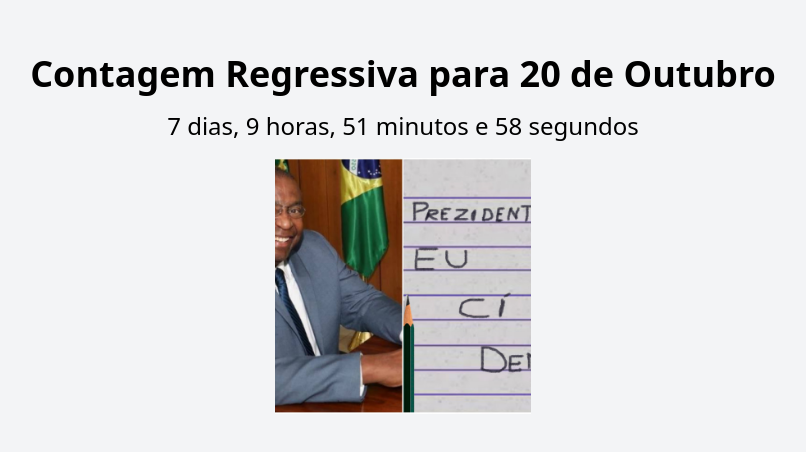
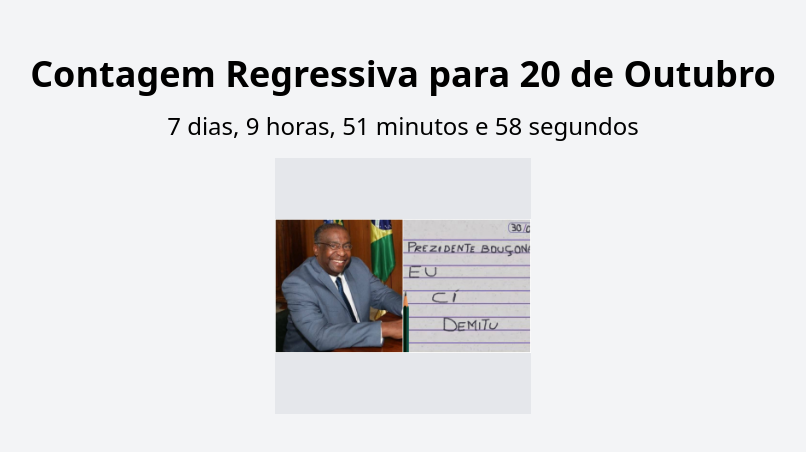
Before and after one commit to LeonardoRafaelDev/contador-demissao, a Next.js app: page / in a window 1280 px wide. Shown: the part 166-618 px from the top of the page, without its empty margins (237-1043 px from the left). Built offline with nearby package versions, Linux system fonts and the light colour scheme.

Commit message:
update image

```diff
--- a/components/Countdown.tsx
+++ b/components/Countdown.tsx
@@ -62,7 +62,7 @@ const Countdown: React.FC = () => {
           src={images[currentImageIndex]}
           alt={`Imagem do dia ${Math.min(9, 9 - timeLeft.days)}`}
           layout="fill"
-          objectFit="cover"
+          objectFit="contain"
         />
       </div>
     </div>
```
